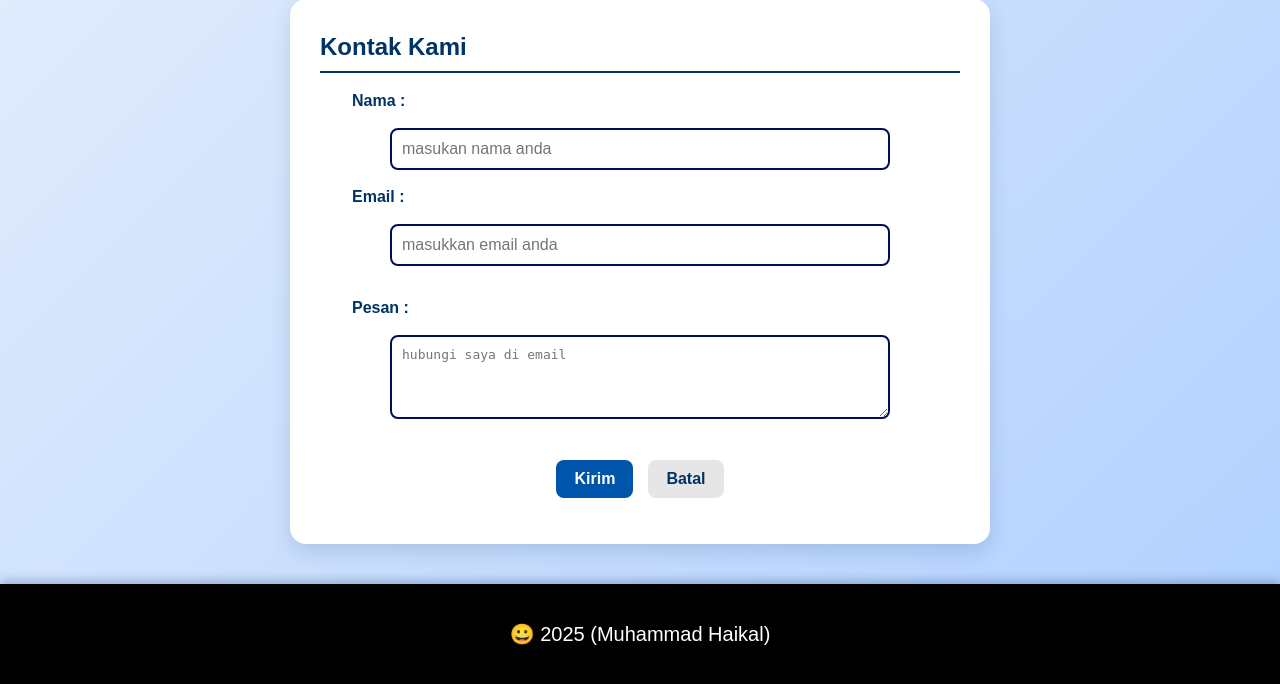
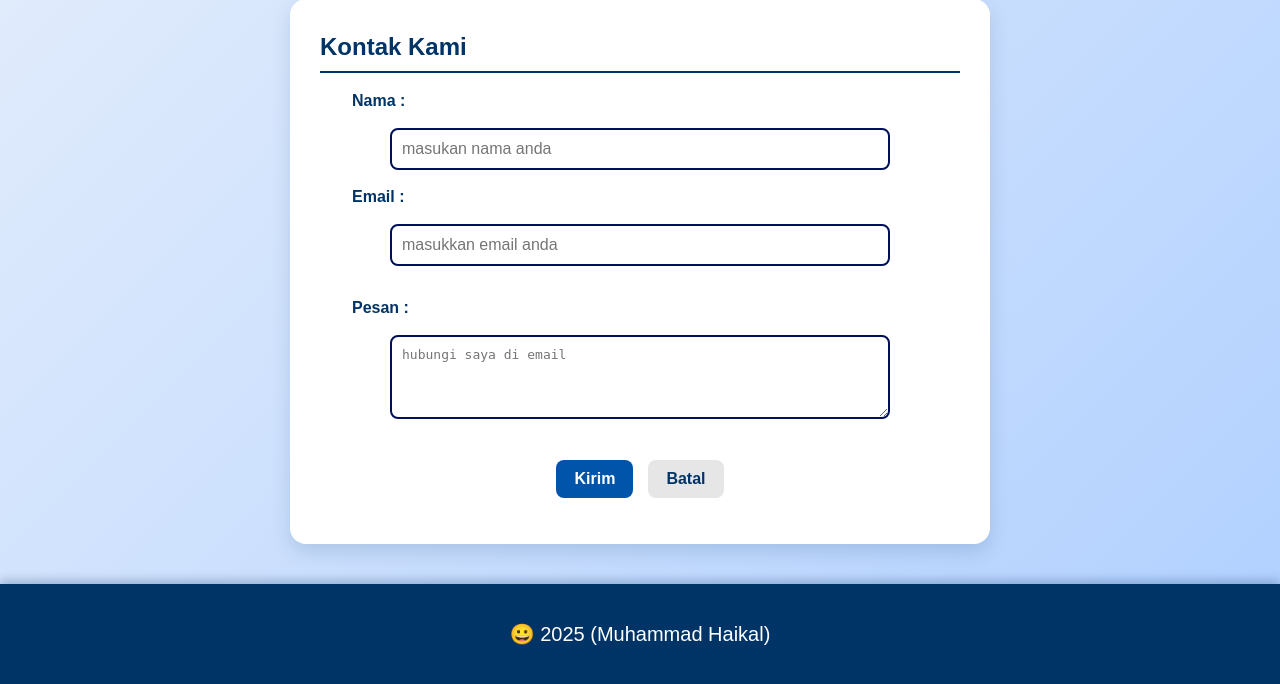
Before and after one commit to carl-jafar/2511500011-PWD-TI1A-252601, a PHP site: page /pertemuan-05/index.html in a window 1280 px wide. Shown: the part 768-1452 px from the top of the page. Run offline with PHP 8.4, Linux system fonts and the light colour scheme.

```diff
--- a/pertemuan-05/style.css
+++ b/pertemuan-05/style.css
@@ -172,7 +172,7 @@ header li a:active {
 }
 
 footer {
-    background-color: #000000;
+    background-color: #003366;
     color: white;
     padding: 15px;
     text-align: center;
```
